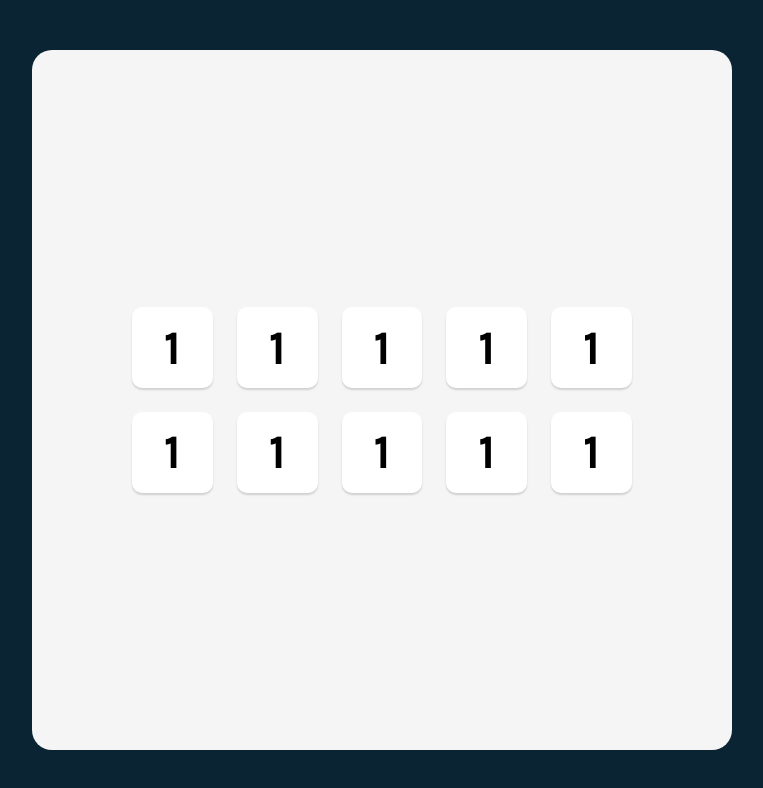
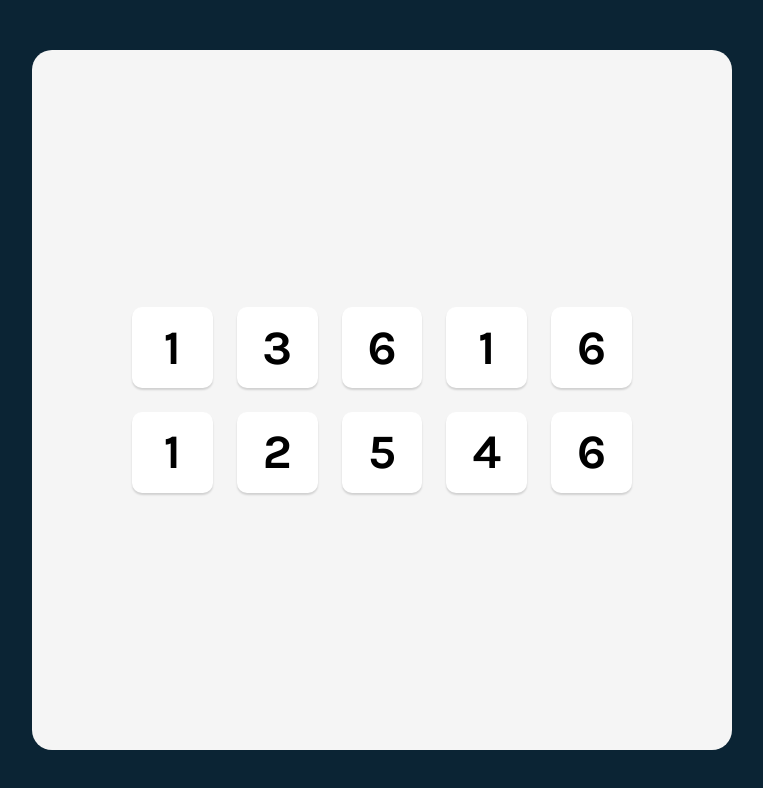
Before and after one commit to SanJammin/tenzies, a React (Vite) app: page / in a window 1280 px wide. Shown: the top 788 px of the page, without its empty margins (258-1021 px from the left). Built offline with nearby package versions, Linux system fonts and the light colour scheme.

Commit message:
Generate random die

```diff
--- a/src/App.jsx
+++ b/src/App.jsx
@@ -4,26 +4,21 @@ import Die from "./Die";
 
 function App() {
 
+  const [dice, setDice] = useState(generateAllNewDice());
+
   function generateAllNewDice() {
     return new Array(10)
       .fill(0)
-      .map(() => Math.ceil(Math.random() * 100));
+      .map(() => Math.ceil(Math.random() * 6));
   }
+
+  const diceElements = dice.map(dieValue => <Die value={dieValue} />);
 
   return (
     <>
       <main>
         <div className="dice-holder">
-          <Die value={1} />
-          <Die value={1} />
-          <Die value={1} />
-          <Die value={1} />
-          <Die value={1} />
-          <Die value={1} />
-          <Die value={1} />
-          <Die value={1} />
-          <Die value={1} />
-          <Die value={1} />
+          {diceElements}
         </div>
       </main>
     </>
```
